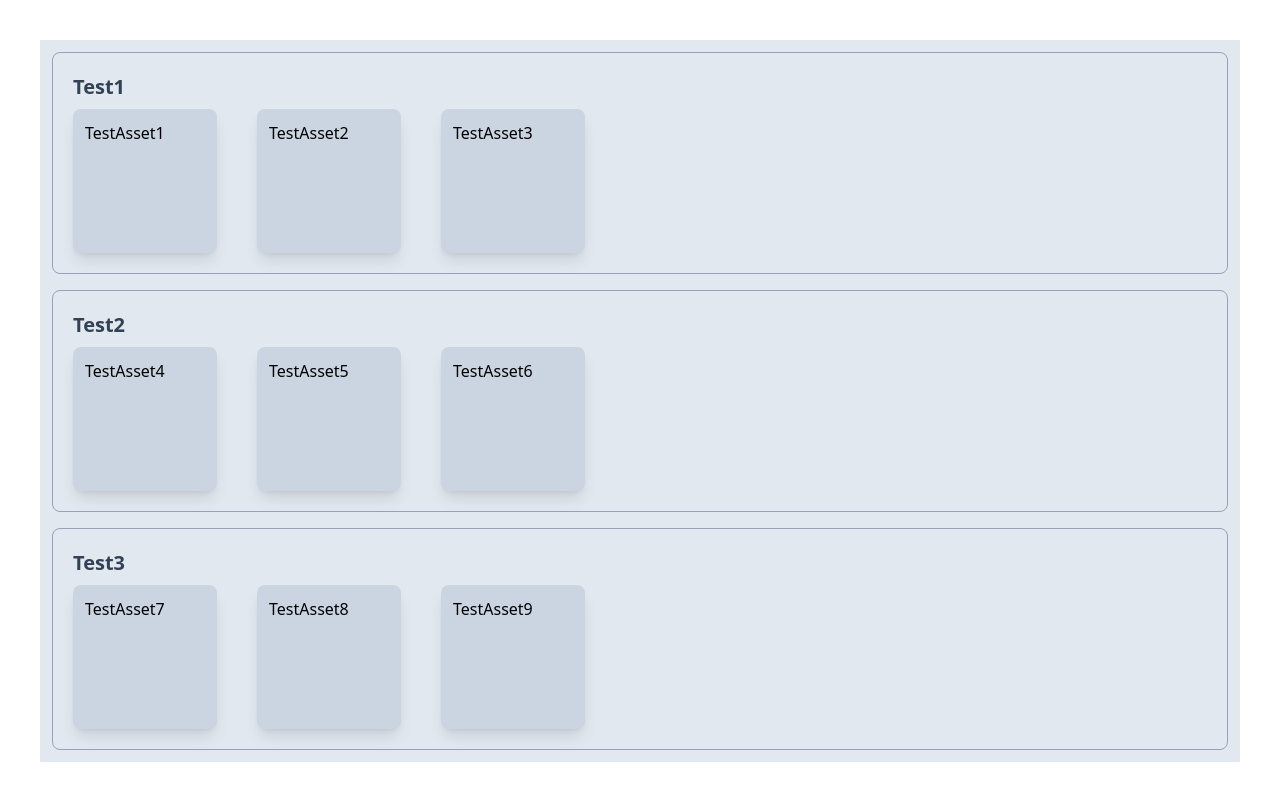
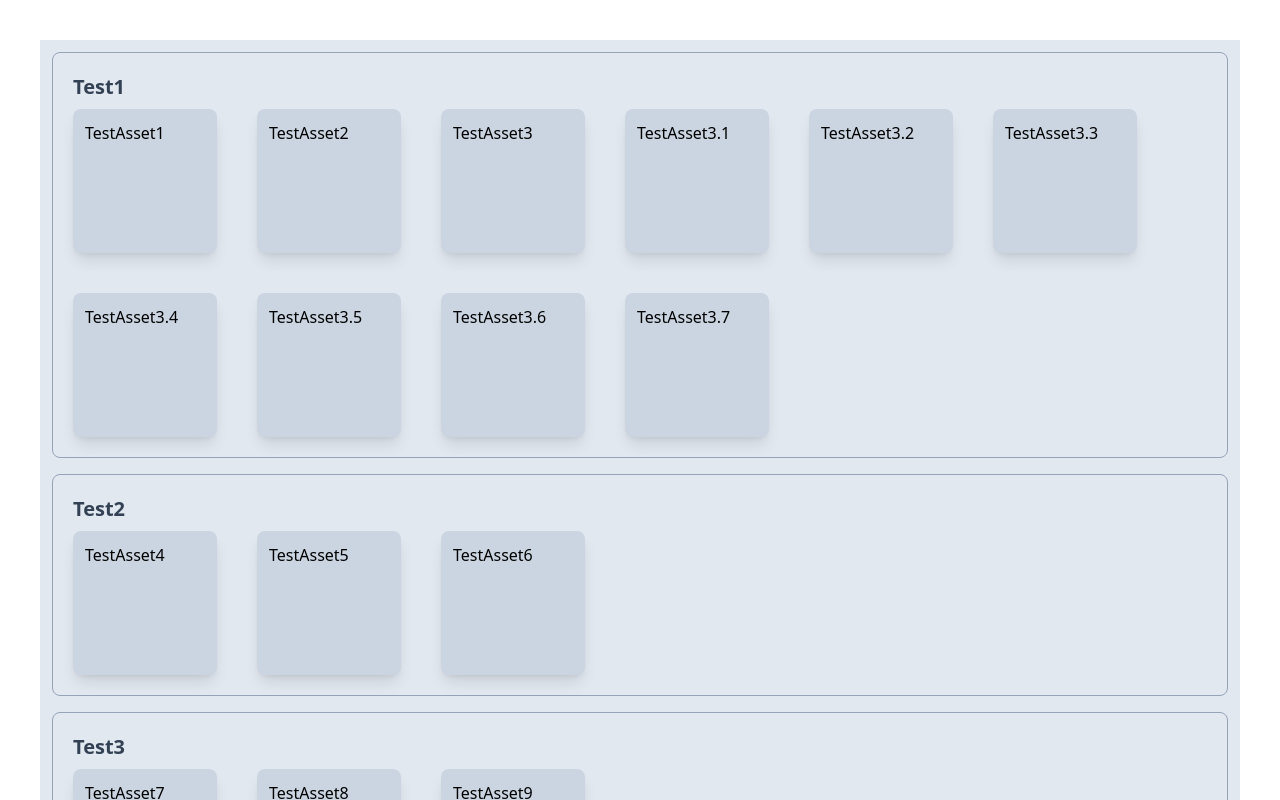
Before and after one commit to DimitarGrozev5/mnmk, a React (Vite) app: page / in a window 1280 px wide. Shown: the top 800 px of the page. Built offline with nearby package versions, Linux system fonts and the light colour scheme.

Commit message:
account for long lists of assets

```diff
--- a/src/components/flowing-assets/flowing-assets-desktop/flowing-assets-desktop.tsx
+++ b/src/components/flowing-assets/flowing-assets-desktop/flowing-assets-desktop.tsx
@@ -21,7 +21,7 @@ const FlowingAssets_Desktop: React.FC<Props> = ({ zones }) => {
             {zone.name}
           </h1>
 
-          <div className={clsx("flex flex-row items-stretch gap-10")}>
+          <div className={clsx("flex flex-row items-stretch gap-10 flex-wrap")}>
             {zone.assets.map((asset) => (
               <div
                 key={asset.id}
--- a/src/components/flowing-assets/mock-zones.tsx
+++ b/src/components/flowing-assets/mock-zones.tsx
@@ -9,6 +9,13 @@ export const mockZones = (): Zones => [
       { id: "1", component: <TestAsset>TestAsset1</TestAsset> },
       { id: "2", component: <TestAsset>TestAsset2</TestAsset> },
       { id: "3", component: <TestAsset>TestAsset3</TestAsset> },
+      { id: "4", component: <TestAsset>TestAsset3.1</TestAsset> },
+      { id: "5", component: <TestAsset>TestAsset3.2</TestAsset> },
+      { id: "6", component: <TestAsset>TestAsset3.3</TestAsset> },
+      { id: "7", component: <TestAsset>TestAsset3.4</TestAsset> },
+      { id: "8", component: <TestAsset>TestAsset3.5</TestAsset> },
+      { id: "9", component: <TestAsset>TestAsset3.6</TestAsset> },
+      { id: "10", component: <TestAsset>TestAsset3.7</TestAsset> },
     ],
   },
   {
```
